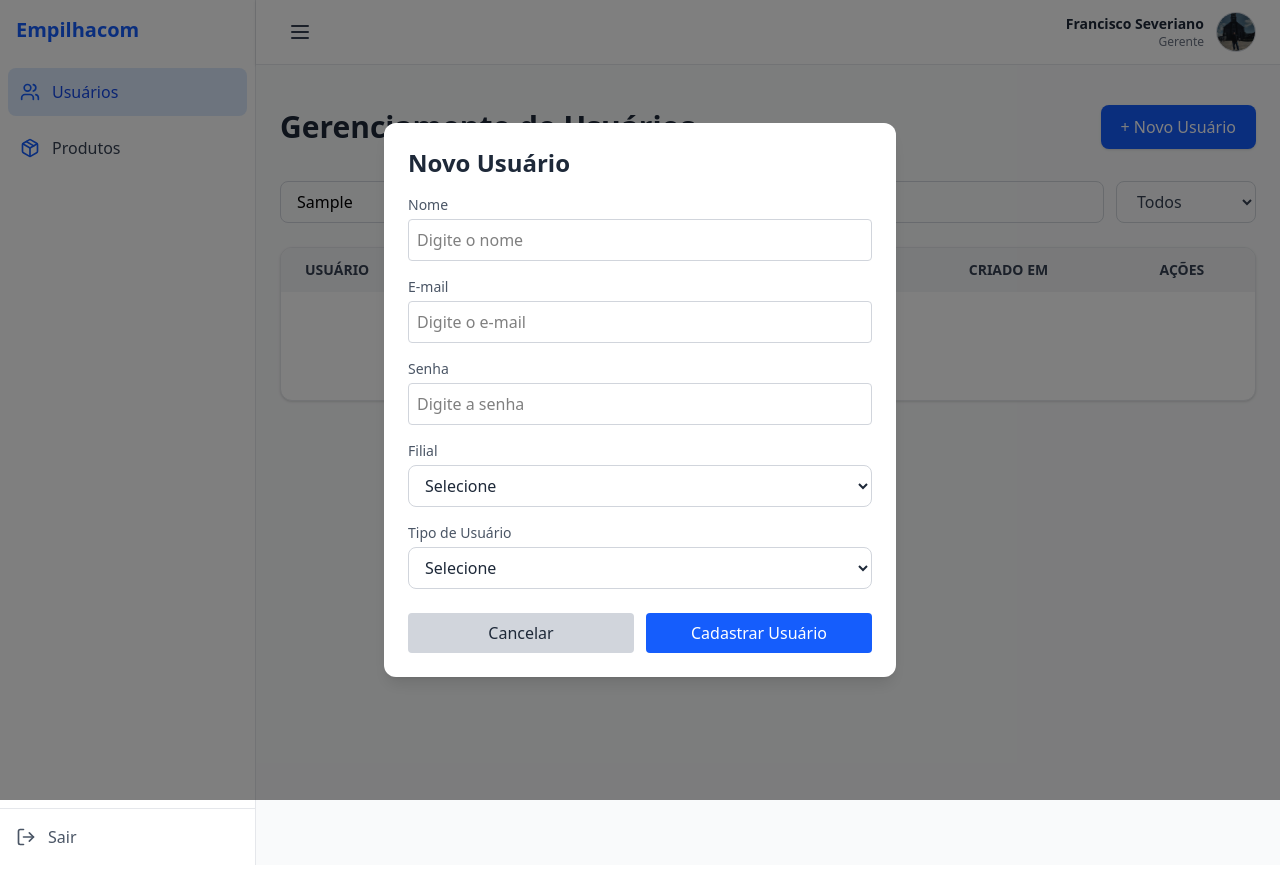
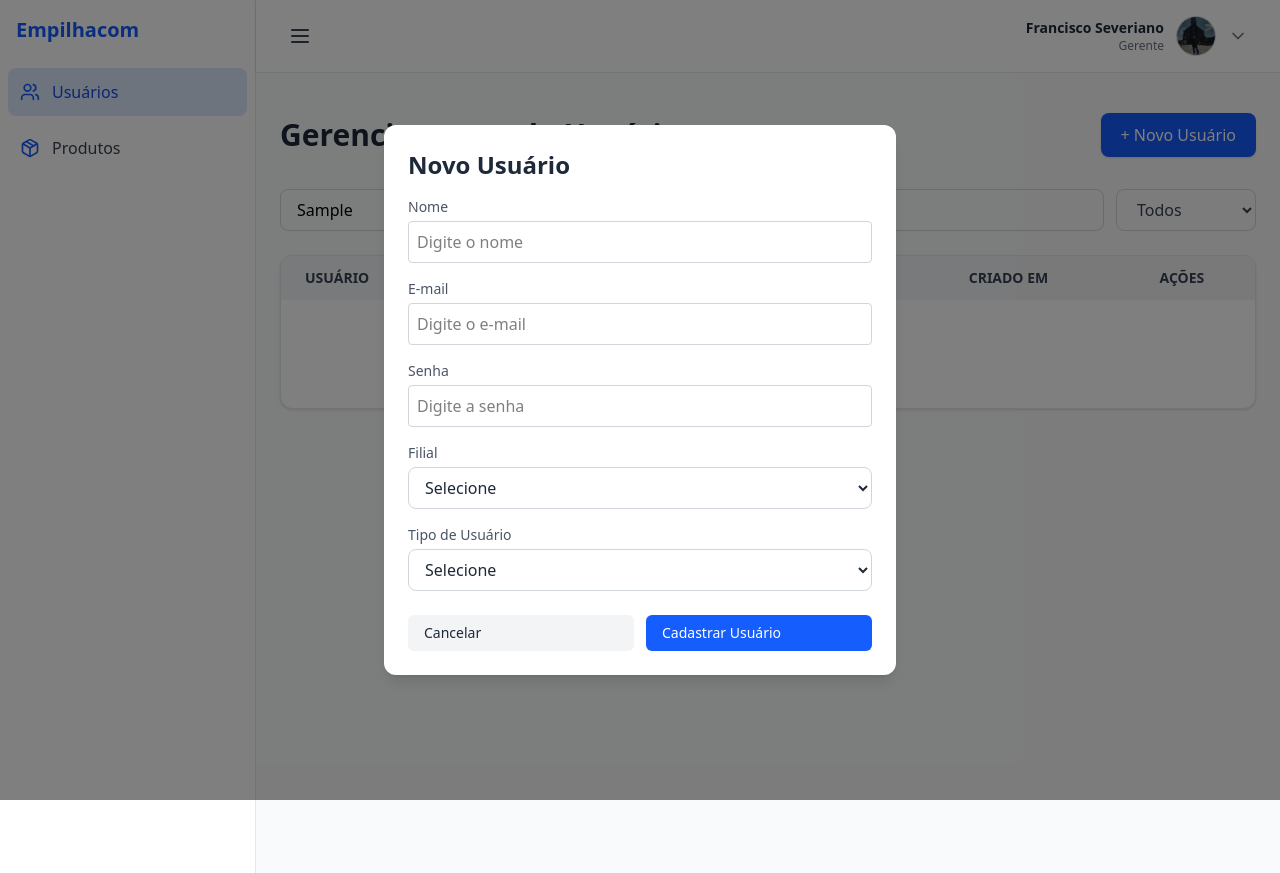
Before and after one commit to francisco328react/SISTEMA-ESTOQUE-FRONTNED, a React (Vite) app: page /dashboard/users in a window 1280 px wide. Both pictures are taken after typing "Sample" into the empty fields and a click on the button "+ Novo Usuário". Built offline with nearby package versions, Linux system fonts and the light colour scheme.

Commit message:
Reafatorando lista de usuários cadastrados e adicionando dropdown no navbar

```diff
--- a/src/components/Button/Button.tsx
+++ b/src/components/Button/Button.tsx
@@ -1,9 +1,10 @@
 interface ButtonProps {
-  text: string;
+  text?: string;
   type?: "button" | "submit";
-  onClick?: (e: React.FormEvent) => void;
+  onClick?: (e?: React.MouseEvent<HTMLButtonElement>) => void;
   children?: React.ReactNode;
-  variant?: string;
+  variant?: "primary" | "secondary" | "danger" | "ghost";
+  className?: string;
 }
 
 export const Button: React.FC<ButtonProps> = ({
@@ -11,19 +12,26 @@ export const Button: React.FC<ButtonProps> = ({
   type = "button",
   onClick,
   children,
-  variant,
-}) => (
+  variant = "primary",
+  className = "",
+}) => {
+  const baseStyle =
+    "w-full text-left px-4 py-2 text-sm rounded-md transition";
+
+  const variants = {
+    primary: "bg-blue-600 text-white hover:bg-blue-700",
+    secondary: "bg-gray-100 text-gray-800 hover:bg-gray-200",
+    danger: "text-red-600 hover:bg-red-50",
+    ghost: "text-gray-700 hover:bg-gray-100",
+  };
+
+  return (
     <button
       type={type}
-    onClick={onClick} // <-- ESSENCIAL: precisa estar aqui
-    className={`w-full ${
-      variant === "primary"
-        ? "bg-blue-600 hover:bg-blue-700 text-white"
-        : variant === "secondary"
-        ? "bg-gray-300 hover:bg-gray-400 text-gray-800"
-        : "bg-red-600 hover:bg-red-700 text-white"
-    } py-2 rounded transition cursor-pointer`}
+      onClick={onClick}
+      className={`${baseStyle} ${variants[variant]} ${className}`}
     >
       {children || text}
     </button>
   );
+};
--- a/src/components/Navbar/Navbar.tsx
+++ b/src/components/Navbar/Navbar.tsx
@@ -1,8 +1,9 @@
+import { UserDropdown } from "../UserDropDown/UserDropDown";
+import perfil from "../../assets/Perfil-2.jpg";
+
 interface NavbarProps {
   toggleSidebar: () => void;
 }
-
-import perfil from '../../assets/Perfil-2.jpg'
 
 export function Navbar({ toggleSidebar }: NavbarProps) {
   const user = {
@@ -30,17 +31,7 @@ export function Navbar({ toggleSidebar }: NavbarProps) {
         </svg>
       </button>
 
-      <div className="flex items-center gap-3">
-        <div className="text-right">
-          <p className="text-gray-800 font-semibold text-sm">{user.name}</p>
-          <p className="text-gray-500 text-xs">{user.role}</p>
-        </div>
-        <img
-          src={user.avatar}
-          alt={user.name}
-          className="w-10 h-10 rounded-full border border-gray-300"
-        />
-      </div>
+      <UserDropdown user={user} />
     </header>
   );
 }
--- a/src/components/Sidebar/Sidebar.tsx
+++ b/src/components/Sidebar/Sidebar.tsx
@@ -1,5 +1,5 @@
-import { Users, Package, LogOut } from "lucide-react";
-import { Link, useLocation, useNavigate } from "react-router-dom";
+import { Users, Package } from "lucide-react";
+import { Link, useLocation } from "react-router-dom";
 
 interface SidebarProps {
   isOpen: boolean;
@@ -8,21 +8,11 @@ interface SidebarProps {
 
 export function Sidebar({ isOpen }: SidebarProps) {
   const location = useLocation();
-  const navigate = useNavigate();
 
   const menuItems = [
     { name: "Usuários", icon: <Users className="w-5 h-5 text-blue-600" />, path: "/dashboard/users" },
     { name: "Produtos", icon: <Package className="w-5 h-5 text-blue-600" />, path: "/dashboard/products" },
   ];
-
-  const handleLogout = () => {
-    // Exemplo: limpar dados de login se estiverem salvos no localStorage
-    localStorage.removeItem("userToken");
-    localStorage.removeItem("userData");
-
-    // Redirecionar para a página de login
-    navigate("/login");
-  };
 
   return (
     <aside
@@ -59,17 +49,6 @@ export function Sidebar({ isOpen }: SidebarProps) {
           ))}
         </ul>
       </nav>
-
-      {/* Rodapé */}
-      <div className="p-4 border-t border-gray-200">
-        <button
-          className="flex items-center gap-3 text-gray-600 hover:text-red-600 transition w-full cursor-pointer"
-          onClick={handleLogout}
-        >
-          <LogOut className="w-5 h-5" />
-          {isOpen && <span>Sair</span>}
-        </button>
-      </div>
     </aside>
   );
 }
--- /dev/null
+++ b/src/components/UserDropDown/UserDropDown.tsx
@@ -0,0 +1,77 @@
+import { useState, useRef, useEffect } from "react";
+import { useNavigate } from "react-router-dom";
+import { Button } from "../Button/Button";
+
+interface UserDropdownProps {
+  user: {
+    name: string;
+    role: string;
+    avatar: string;
+  };
+}
+
+export function UserDropdown({ user }: UserDropdownProps) {
+  const [open, setOpen] = useState(false);
+  const dropdownRef = useRef<HTMLDivElement>(null);
+  const navigate = useNavigate();
+
+  const handleLogout = () => {
+    // Aqui pode limpar localStorage, cookies, etc.
+    navigate("/");
+  };
+
+  // Fecha o menu ao clicar fora
+  useEffect(() => {
+    const handleClickOutside = (event: MouseEvent) => {
+      if (dropdownRef.current && !dropdownRef.current.contains(event.target as Node)) {
+        setOpen(false);
+      }
+    };
+    document.addEventListener("mousedown", handleClickOutside);
+    return () => document.removeEventListener("mousedown", handleClickOutside);
+  }, []);
+
+  return (
+    <div className="relative" ref={dropdownRef}>
+      {/* Botão de perfil */}
+      <button
+        onClick={() => setOpen((prev) => !prev)}
+        className="flex items-center gap-3 focus:outline-none hover:bg-gray-100 rounded-lg px-2 py-1 transition cursor-pointer"
+      >
+        <div className="text-right hidden sm:block">
+          <p className="text-gray-800 font-semibold text-sm">{user.name}</p>
+          <p className="text-gray-500 text-xs">{user.role}</p>
+        </div>
+        <img
+          src={user.avatar}
+          alt={user.name}
+          className="w-10 h-10 rounded-full border border-gray-300"
+        />
+        <svg
+          className="w-5 h-5 text-gray-500"
+          fill="none"
+          stroke="currentColor"
+          strokeWidth={2}
+          viewBox="0 0 24 24"
+        >
+          <path strokeLinecap="round" strokeLinejoin="round" d="M6 9l6 6 6-6" />
+        </svg>
+      </button>
+
+      {/* Dropdown */}
+      {open && (
+        <div className="absolute right-0 mt-2 w-52 bg-white border border-gray-200 rounded-xl shadow-lg z-50 animate-fadeIn">
+          <div className="py-1">
+            <Button
+              variant="danger"
+              onClick={handleLogout}
+              className="cursor-pointer"
+            >
+              Sair
+            </Button>
+          </div>
+        </div>
+      )}
+    </div>
+  );
+}
--- /dev/null
+++ b/src/components/UserTable/UserEmptyState.tsx
@@ -0,0 +1,12 @@
+export function UserEmptyState() {
+  return (
+    <tr>
+      <td
+        colSpan={6}
+        className="text-center py-10 text-gray-500 text-lg"
+      >
+        Nenhum usuário encontrado
+      </td>
+    </tr>
+  );
+}
--- /dev/null
+++ b/src/components/UserTable/UserRow.tsx
@@ -0,0 +1,35 @@
+import { Button } from "../Button/Button";
+import type { User } from "../../types/User/User";
+
+interface UserRowProps {
+  user: User;
+  onEdit: () => void;
+  onDelete: () => void;
+}
+
+export function UserRow({ user, onEdit, onDelete }: UserRowProps) {
+  return (
+    <tr className="border-t hover:bg-gray-50 transition">
+      <td className="px-6 py-16 flex items-center gap-3">
+        <img
+          src={user.image}
+          alt={user.name}
+          className="w-10 h-10 rounded-full border"
+        />
+        <div>
+          <p className="font-medium text-gray-800">{user.name}</p>
+        </div>
+      </td>
+      <td className="px-6 py-4 capitalize text-gray-600">{user.role}</td>
+      <td className="px-6 py-4 text-gray-600">{user.branch}</td>
+      <td className="px-6 py-4 text-gray-600">{user.email}</td>
+      <td className="px-6 py-4 text-center text-gray-500 text-sm">
+        {new Date(user.createdAt).toLocaleDateString("pt-BR")}
+      </td>
+      <td className="px-6 py-4 flex items-center justify-center gap-5 text-center">
+        <Button text="Editar" variant="primary" onClick={onEdit} />
+        <Button text="Excluir" variant="danger" onClick={onDelete} />
+      </td>
+    </tr>
+  );
+}
--- /dev/null
+++ b/src/components/UserTable/UserTable.tsx
@@ -0,0 +1,42 @@
+import { UserRow } from "./UserRow";
+import { UserEmptyState } from "./UserEmptyState";
+import type { User } from "../../types/User/User";
+
+interface UserTableProps {
+  users: User[];
+  onEdit: (user: User) => void;
+  onDelete: (id: number) => void;
+}
+
+export function UserTable({ users, onEdit, onDelete }: UserTableProps) {
+  return (
+    <div className="mt-6 bg-white rounded-xl shadow overflow-hidden border border-gray-200">
+      <table className="w-full text-left border-collapse">
+        <thead className="bg-gray-100 text-gray-700 text-sm uppercase">
+          <tr>
+            <th className="px-6 py-3 font-semibold">Usuário</th>
+            <th className="px-6 py-3 font-semibold">Cargo</th>
+            <th className="px-6 py-3 font-semibold">Filial</th>
+            <th className="px-6 py-3 font-semibold">E-mail</th>
+            <th className="px-6 py-3 font-semibold text-center">Criado em</th>
+            <th className="px-6 py-3 font-semibold text-center">Ações</th>
+          </tr>
+        </thead>
+        <tbody>
+          {users.length > 0 ? (
+            users.map((user) => (
+              <UserRow
+                key={user.id}
+                user={user}
+                onEdit={() => onEdit(user)}
+                onDelete={() => onDelete(user.id)}
+              />
+            ))
+          ) : (
+            <UserEmptyState />
+          )}
+        </tbody>
+      </table>
+    </div>
+  );
+}
--- a/src/pages/Dashboard/Users.tsx
+++ b/src/pages/Dashboard/Users.tsx
@@ -2,154 +2,52 @@ import { useState } from "react";
 import { UserModal } from "../../components/UserModal/UserModal";
 import { UserHeader } from "../../components/UserHeader/UserHeader";
 import { UserFilter } from "../../components/UserFilter/UserFilter";
-import { Button } from "../../components/Button/Button";
+import { UserTable } from "../../components/UserTable/UserTable";
 import type { User } from "../../types/User/User";
 
 export function Users() {
   const [users, setUsers] = useState<User[]>([]);
-
   const [search, setSearch] = useState("");
   const [filter, setFilter] = useState<"todos" | "gerente" | "estoquista">("todos");
   const [isModalOpen, setIsModalOpen] = useState(false);
   const [editingUser, setEditingUser] = useState<User | null>(null);
 
-  // --- Filtragem de usuários ---
   const filteredUsers = users.filter((user) => {
     const matchesSearch = user.name.toLowerCase().includes(search.toLowerCase());
     const matchesFilter = filter === "todos" || user.role === filter;
     return matchesSearch && matchesFilter;
   });
 
-  // --- Adicionar novo usuário ---
-  const handleAddUser = (newUser: User) => {
-    setUsers((prev) => [...prev, newUser ]);
-  };
-
-  // --- Editar usuário existente ---
-  const handleEditUser = (updatedUser: User) => {
-    setUsers((prev) =>
-      prev.map((user) => (user.id === updatedUser.id ? updatedUser : user))
-    );
-  };
-
-  const handleDeleteUser = (id: number) => {
-    if (confirm("Tem certeza que deseja excluir este usuário?")) {
-      setUsers((prev) => prev.filter((user) => user.id !== id));
-    }
-  };
-
-  // --- Abrir modal para editar ---
-  const openEditModal = (user: User) => {
-    setEditingUser(user);
-    setIsModalOpen(true);
-  };
-
-  // --- Fechar modal ---
-  const closeModal = () => {
-    setIsModalOpen(false);
-    setEditingUser(null);
-  };
+  const handleAddUser = (newUser: User) => setUsers((prev) => [...prev, newUser]);
+  const handleEditUser = (updatedUser: User) =>
+    setUsers((prev) => prev.map((u) => (u.id === updatedUser.id ? updatedUser : u)));
+  const handleDeleteUser = (id: number) =>
+    confirm("Tem certeza que deseja excluir este usuário?") &&
+    setUsers((prev) => prev.filter((u) => u.id !== id));
 
   return (
     <div className="min-h-screen bg-gray-50 py-10 px-6">
       <div className="max-w-6xl mx-auto">
-        <UserHeader
-          onNewUser={() => {
-            setEditingUser(null); // limpa qualquer dado anterior
-            setIsModalOpen(true);
-          }}
+        <UserHeader onNewUser={() => { setEditingUser(null); setIsModalOpen(true); }} />
+        <UserFilter search={search} setSearch={setSearch} filter={filter} setFilter={setFilter} />
+
+        <UserTable
+          users={filteredUsers}
+          onEdit={(user) => { setEditingUser(user); setIsModalOpen(true); }}
+          onDelete={handleDeleteUser}
         />
-
-        <UserFilter
-          search={search}
-          setSearch={setSearch}
-          filter={filter}
-          setFilter={setFilter}
-        />
-
-        {/* Lista de usuários */}
-        <div className="mt-6 bg-white rounded-xl shadow overflow-hidden border border-gray-200">
-          <table className="w-full text-left border-collapse">
-            <thead className="bg-gray-100 text-gray-700 text-sm uppercase">
-              <tr>
-                <th className="px-6 py-3 font-semibold">Usuário</th>
-                <th className="px-6 py-3 font-semibold">Cargo</th>
-                <th className="px-6 py-3 font-semibold">Filial</th>
-                <th className="px-6 py-3 font-semibold">E-mail</th>
-                <th className="px-6 py-3 font-semibold text-center">Criado em</th>
-                <th className="px-6 py-3 font-semibold text-center">Ações</th>
-              </tr>
-            </thead>
-            <tbody>
-              {filteredUsers.length > 0 ? (
-                filteredUsers.map((user) => (
-                  <tr
-                    key={user.id}
-                    className="border-t hover:bg-gray-50 transition"
-                  >
-                    <td className="px-6 py-16 flex items-center gap-3">
-                      <img
-                        src={user.image}
-                        alt={user.name}
-                        className="w-10 h-10 rounded-full border"
-                      />
-                      <div>
-                        <p className="font-medium text-gray-800">{user.name}</p>
-                      </div>
-                    </td>
-                    <td className="px-6 py-4 capitalize text-gray-600">
-                      {user.role}
-                    </td>
-                    <td className="px-6 py-4 text-gray-600">{user.branch}</td>
-                    <td className="px-6 py-4 text-gray-600">{user.email}</td>
-                    <td className="px-6 py-4 text-center text-gray-500 text-sm">
-                      {new Date(user.createdAt).toLocaleDateString("pt-BR")}
-                    </td>
-                    <td className="px-6 py-4 flex items-center justify-center gap-5 text-center">
-                      <Button
-                        text="Editar"
-                        variant="primary"
-                        onClick={() => openEditModal(user)}
-                      >
-                        Editar
-                      </Button>
-
-                      <Button
-                        text="Excluir"
-                        variant="danger"
-                        onClick={() => handleDeleteUser(user.id)}
-                      >
-                        Excluir
-                      </Button>
-                    </td>
-                  </tr>
-                ))
-              ) : (
-                <tr>
-                  <td
-                    colSpan={6}
-                    className="text-center py-10 text-gray-500 text-lg"
-                  >
-                    Nenhum usuário encontrado
-                  </td>
-                </tr>
-              )}
-            </tbody>
-          </table>
-        </div>
       </div>
 
-      {/* Modal Reutilizado */}
       <UserModal
         isOpen={isModalOpen}
-        onClose={closeModal}
+        onClose={() => { setIsModalOpen(false); setEditingUser(null); }}
         onSave={(user) => {
           if (editingUser) {
             handleEditUser(user);
           } else {
             handleAddUser(user);
           }
-          closeModal(); // garante que o modal sempre feche após salvar
+          setIsModalOpen(false);
         }}
         initialData={editingUser || undefined}
       />
```
Also changed, not shown: src/index.css (+15 -0 lines). Lines whose indentation alone changed are shown as unchanged.
